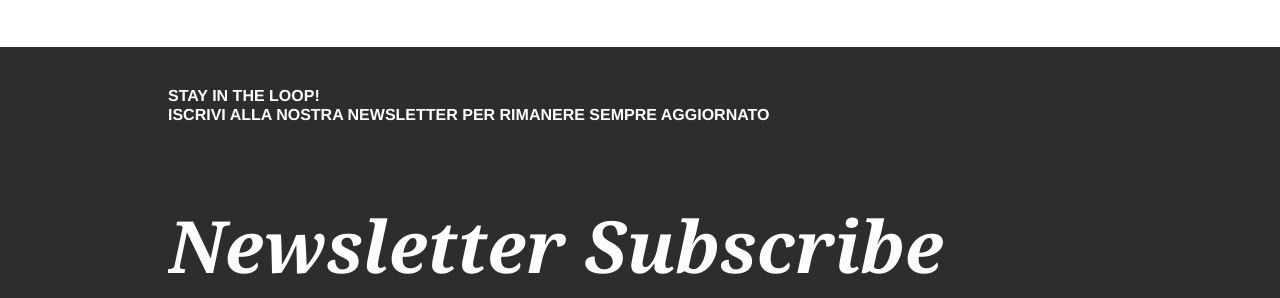
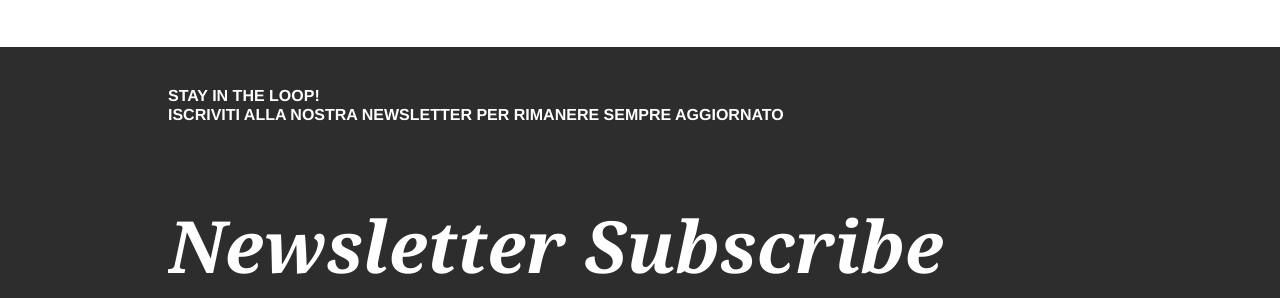
Before and after one commit to GrUSP/2017.cssday.it, a Jekyll site: the page built from coc.html, in a window 1280 px wide and 900 px high, scrolled down 2202 px. Shown: the part 154-452 px from the top of the window. Built offline with Jekyll 4.4.1, drawn with Linux system fonts in a browser that asks for light colours; some web fonts are replaced.

Commit message:
IscriviTI!

```diff
--- a/_includes/index/newsletter.html
+++ b/_includes/index/newsletter.html
@@ -3,7 +3,7 @@
   <form id="newsletter" class="limit" action="http://grusp.us5.list-manage.com/subscribe/post?u=29d918424cd5375f4c0c54c00&amp;id=204120a4eb" method="post" name="mc-embedded-subscribe-form" target="_blank">
 
     <h4 class="newsletter__title">Stay in the loop!</h4>
-    <p class="newsletter__text">Iscrivi alla nostra newsletter per rimanere sempre aggiornato</p>
+    <p class="newsletter__text">Iscriviti alla nostra newsletter per rimanere sempre aggiornato</p>
 
     <input id="newsletter-email" type="email" value="" name="EMAIL" class="newsletter__email" placeholder="Newsletter subscribe">
 
```
